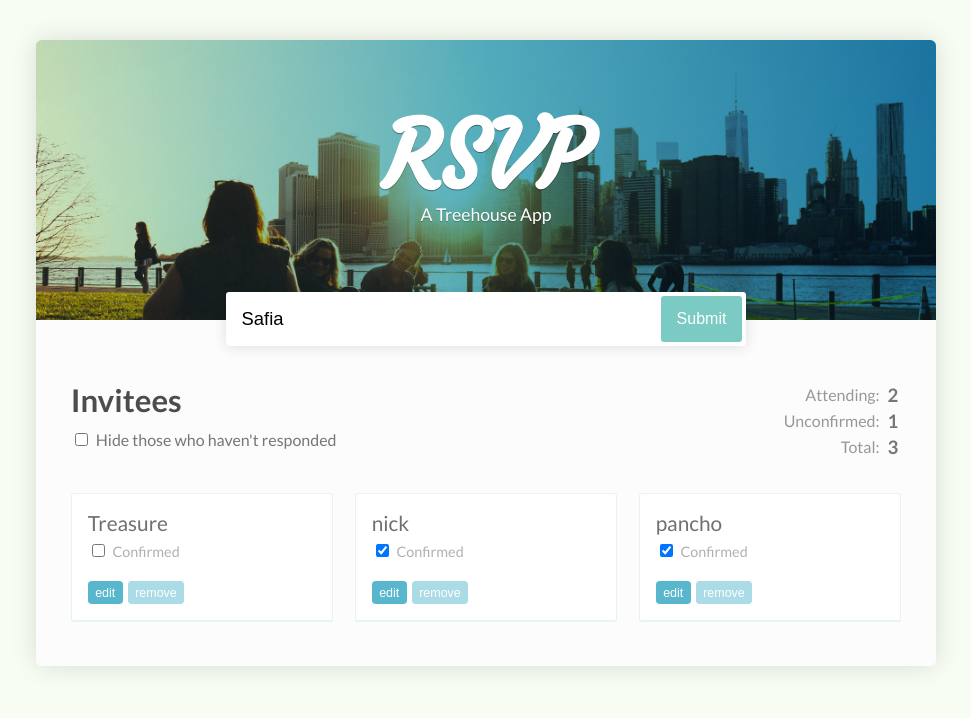
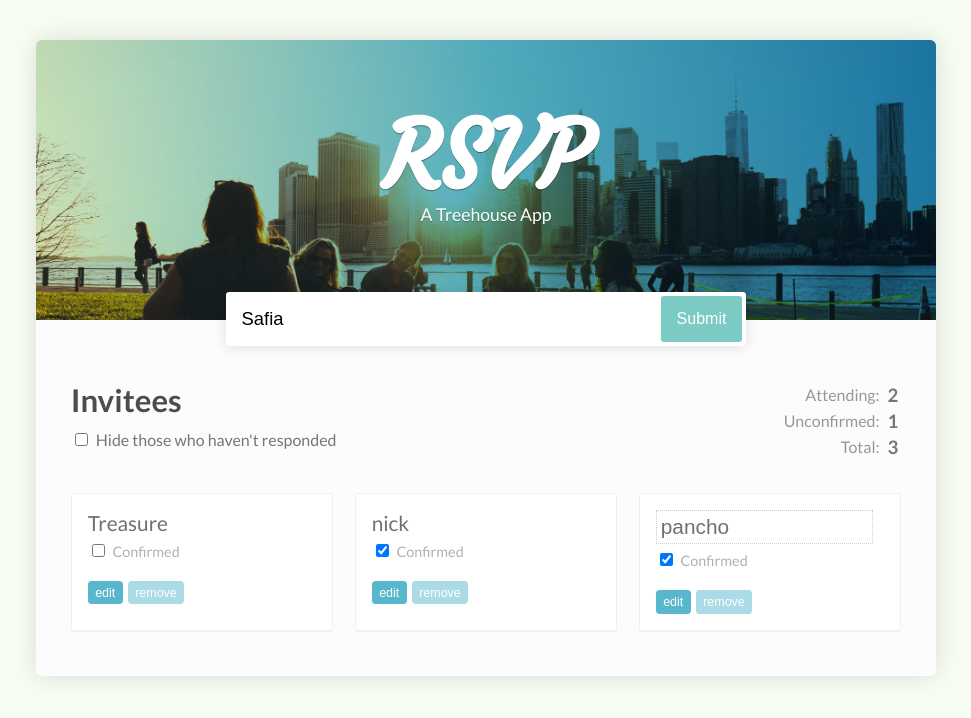
Before and after one commit to abarza/rsvp, a React (Create React App) app: page / in a window 1280 px wide. Shown: the top 718 px of the page, without its empty margins (154-1125 px from the left). Built offline with nearby package versions, Linux system fonts and the light colour scheme.

Commit message:
toggling edit state for guests

```diff
--- a/src/App.js
+++ b/src/App.js
@@ -8,32 +8,41 @@ class App extends Component {
     guests: [
       {
         name: "Treasure",
-        isConfirmed: false
+        isConfirmed: false,
+        isEditing: false
       },
       {
         name: "nick",
-        isConfirmed: true
+        isConfirmed: true,
+        isEditing: false
       },
       {
         name: "pancho",
-        isConfirmed: true
+        isConfirmed: true,
+        isEditing: true
       }
     ]
   }
 
-  toggleConfirmationAt = indexToChange =>
+  toggleGuestPropertynAt = (property, indexToChange) =>
     this.setState({
       guests: this.state.guests.map((guest, index) => {
         if (index === indexToChange) {
           return {
             //name: guest.name,
             ...guest,
-            isConfirmed: !guest.isConfirmed
+            [property]: !guest[property]
           }
         }
         return guest
       })
     })
+
+  toggleConfirmationAt = index =>
+    this.toggleGuestPropertynAt("isConfirmed", index)
+
+  toggleEditingAt = index =>
+    this.toggleGuestPropertynAt("isEditing", index)
 
   getTotalInvited = () => this.state.guest.length
   // getAttendingGuests = () =>
@@ -73,8 +82,10 @@ class App extends Component {
               </tr>
             </tbody>
           </table>
-          <GuestList guests={this.state.guests}
-            toggleConfirmationAt={this.toggleConfirmationAt} />
+          <GuestList
+            guests={this.state.guests}
+            toggleConfirmationAt={this.toggleConfirmationAt}
+            toggleEditingAt={this.toggleEditingAt} />
         </div>
       </div>
     )
--- a/src/Guest.js
+++ b/src/Guest.js
@@ -1,16 +1,19 @@
 import React from "react"
 import PropTypes from "prop-types"
+import GuestName from "./GuestName"
 
 const Guest = props =>
   <li>
-    <span>{props.name}</span>
+    <GuestName
+      isEditing={props.isEditing}>{props.name}
+    </GuestName>
     <label>
       <input
         type="checkbox"
         checked={props.isConfirmed}
         onChange={props.handleConfirmation} /> Confirmed
     </label>
-    <button>edit</button>
+    <button onClick={props.handleToggleEditing}>edit</button>
     <button>remove</button>
   </li>
 
@@ -18,7 +21,9 @@ const Guest = props =>
 Guest.PropTypes = {
   name: PropTypes.string.isRequired,
   isConfirmed: PropTypes.bool.isRequired,
-  handleConfirmation: PropTypes.func.isRequired
+  isEditing: PropTypes.bool.isRequired,
+  handleConfirmation: PropTypes.func.isRequired,
+  handleToggleEditing: PropTypes.func.isRequired
 }
 
 export default Guest
--- a/src/GuestList.js
+++ b/src/GuestList.js
@@ -9,13 +9,16 @@ const GuestList = props =>
         key={index}
         name={guest.name}
         isConfirmed={guest.isConfirmed}
-        handleConfirmation={() => props.toggleConfirmationAt(index)} />
+        isEditing={guest.isEditing}
+        handleConfirmation={() => props.toggleConfirmationAt(index)}
+        handleToggleEditing = {() => props.toggleEditingAt(index)} />
     )}
   </ul>
 
 GuestList.PropTypes = {
   guests: PropTypes.array.isRequired,
-  toggleConfirmationAt: PropTypes.func.isRequired
+  toggleConfirmationAt: PropTypes.func.isRequired,
+  toggleEditingAt: PropTypes.func.isRequired,
 }
 
 export default GuestList
--- /dev/null
+++ b/src/GuestName.js
@@ -0,0 +1,24 @@
+import React from "react"
+import PropTypes from "prop-types"
+
+const GuestName = props => {
+  if(props.isEditing) {
+    return (
+      <input
+        type="text"
+        value={props.children} />
+    )
+  }
+  return (
+    <span>
+      {props.children}
+    </span>
+  )
+}
+
+
+GuestName.PropTypes = {
+  isEditing: PropTypes.bool.isRequired
+}
+
+export default GuestName
```
Also changed, not shown: 1 other file (tests, documents, lock files or other folders).
